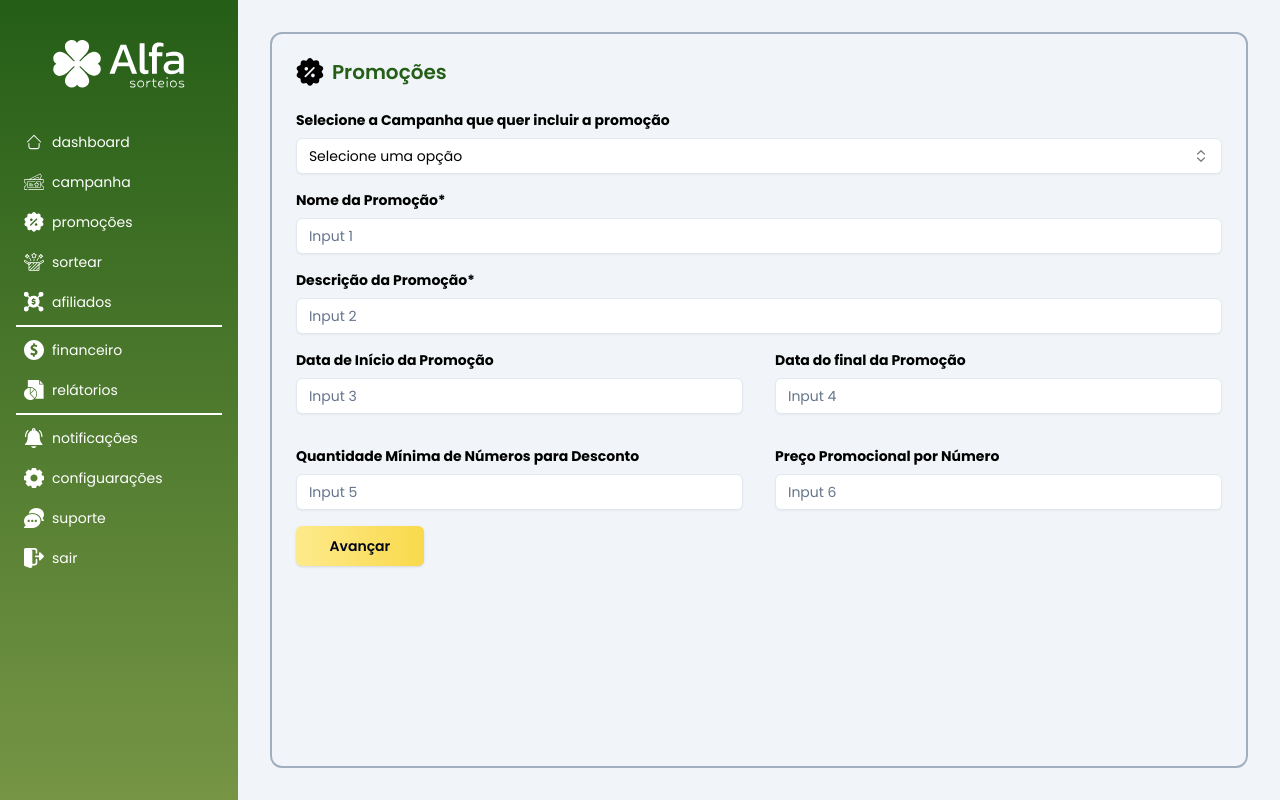
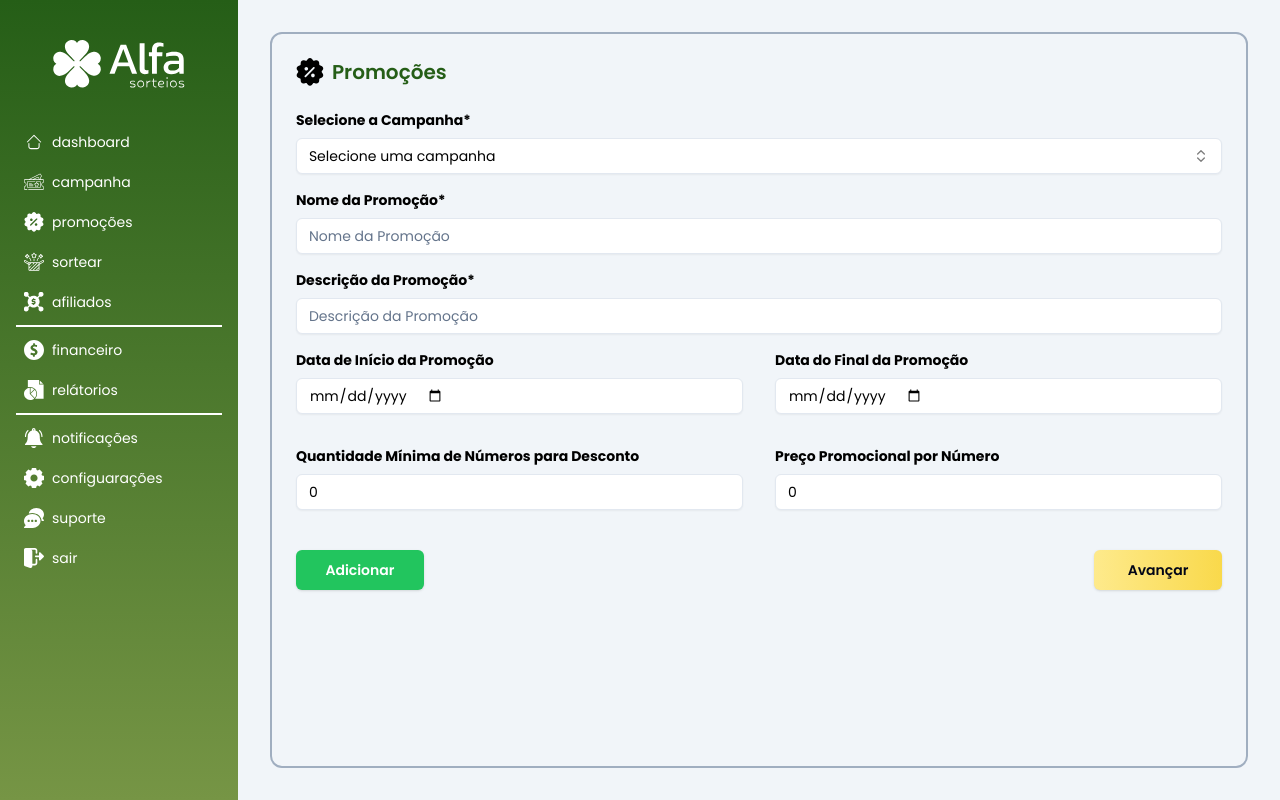
Before and after one commit to developerJR7/AlfaSorteioSite, a React (Vite) app: page /promotions/configpromotions in a window 1280 px wide. Built offline with nearby package versions, Linux system fonts and the light colour scheme; sample sign-in values are in the browser's storage.

Commit message:
build nova

```diff
--- a/src/pages/Affiliate/index.tsx
+++ b/src/pages/Affiliate/index.tsx
@@ -74,7 +74,7 @@ const AffiliatesList: React.FC = () => {
 
             <Link
               className="absolute right-4 top-4 rounded-lg bg-gradient-to-r from-[#FEEA8C] to-[#F9D94B] px-6 py-1 text-lg font-semibold text-[#3D3D3D] shadow-md transition-all duration-300 hover:text-white"
-              to={'/affiliates/paymentsaffiliates'}
+              to={'/affiliates/create'}
             >
               + Nova
             </Link>
--- a/src/pages/Promotions/ConfigPromotions.tsx
+++ b/src/pages/Promotions/ConfigPromotions.tsx
@@ -9,25 +9,49 @@ import {
   SelectTrigger,
   SelectValue
 } from '@/components/ui/select'
-import React from 'react'
+import React, { useState } from 'react'
+import { PromotionStatetype } from '@/types/promotions'
 
 const ConfigPromotions: React.FC = () => {
-  const [selectOption, setSelectOption] = React.useState('')
-  const [input1, setInput1] = React.useState('')
-  const [input2, setInput2] = React.useState('')
-  const [input3, setInput3] = React.useState('')
-  const [input4, setInput4] = React.useState('')
-  const [input5, setInput5] = React.useState('')
-  const [input6, setInput6] = React.useState('')
+  const [state, setState] = useState<PromotionStatetype>({
+    id_campaign: '',
+    name: '',
+    description: '',
+    start_date: '',
+    end_date: '',
+    min_quotas: 0,
+    promotional_price: 0
+  })
+
+  const [showOptions, setShowOptions] = useState(false)
+  const [campaigns, setCampaigns] = useState([
+    { id: 'campaign1', name: 'Campanha 1' },
+    { id: 'campaign2', name: 'Campanha 2' },
+    { id: 'campaign3', name: 'Campanha 3' }
+  ])
 
   const handleSubmit = (e: React.FormEvent) => {
     e.preventDefault()
-    if (!selectOption || !input1 || !input2) {
+    const { id_campaign, name, description } = state
+    if (!id_campaign || !name || !description) {
       alert('Por favor, preencha todos os campos obrigatórios.')
       return
     }
+    console.log('Formulário enviado com sucesso')
+  }
 
-    console.log('Formulário enviado com sucesso')
+  const handleChange = (e: React.ChangeEvent<HTMLInputElement>) => {
+    const { id, value } = e.target
+    setState((prevState: PromotionStatetype) => ({
+      ...prevState,
+      [id]: value
+    }))
+  }
+
+  const handleRemoveCampaign = (id: string) => {
+    setCampaigns((prevCampaigns) =>
+      prevCampaigns.filter((campaign) => campaign.id !== id)
+    )
   }
 
   return (
@@ -42,113 +66,158 @@ const ConfigPromotions: React.FC = () => {
           className="flex flex-col gap-4 text-sm font-normal text-black"
         >
           <div className="flex flex-col gap-2">
-            <label htmlFor="selectOption" className="font-bold">
-              Selecione a Campanha que quer incluir a promoção
+            <label htmlFor="id_campaign" className="font-bold">
+              Selecione a Campanha*
             </label>
-            <Select onValueChange={setSelectOption} value={selectOption}>
+            <Select
+              onValueChange={(value) =>
+                setState((prevState) => ({
+                  ...prevState,
+                  id_campaign: value
+                }))
+              }
+              value={state.id_campaign}
+            >
               <SelectTrigger className="bg-white shadow-sm">
-                <SelectValue placeholder="Selecione uma opção" />
+                <SelectValue placeholder="Selecione uma campanha" />
               </SelectTrigger>
               <SelectContent>
-                <SelectItem value="option1">Opção 1</SelectItem>
-                <SelectItem value="option2">Opção 2</SelectItem>
-                <SelectItem value="option3">Opção 3</SelectItem>
+                <SelectItem value="campaign1">Campanha 1</SelectItem>
+                <SelectItem value="campaign2">Campanha 2</SelectItem>
+                <SelectItem value="campaign3">Campanha 3</SelectItem>
               </SelectContent>
             </Select>
           </div>
 
           <div className="flex flex-col gap-2">
-            <label htmlFor="input1" className="font-bold">
+            <label htmlFor="name" className="font-bold">
               Nome da Promoção*
             </label>
             <Input
-              id="input1"
+              id="name"
               type="text"
-              placeholder="Input 1"
-              value={input1}
-              onChange={(e) => setInput1(e.target.value)}
+              placeholder="Nome da Promoção"
+              value={state.name}
+              onChange={handleChange}
               className="bg-white shadow-sm"
             />
           </div>
 
           <div className="flex flex-col gap-2">
-            <label htmlFor="input2" className="font-bold">
+            <label htmlFor="description" className="font-bold">
               Descrição da Promoção*
             </label>
             <Input
-              id="input2"
+              id="description"
               type="text"
-              placeholder="Input 2"
-              value={input2}
-              onChange={(e) => setInput2(e.target.value)}
+              placeholder="Descrição da Promoção"
+              value={state.description}
+              onChange={handleChange}
               className="bg-white shadow-sm"
             />
           </div>
 
           <div className="grid grid-cols-2 gap-8">
             <div className="flex flex-col gap-2">
-              <label htmlFor="input3" className="font-bold">
+              <label htmlFor="start_date" className="font-bold">
                 Data de Início da Promoção
               </label>
               <Input
-                id="input3"
-                type="text"
-                placeholder="Input 3"
-                value={input3}
-                onChange={(e) => setInput3(e.target.value)}
+                id="start_date"
+                type="date"
+                placeholder="Data de Início"
+                value={state.start_date}
+                onChange={handleChange}
                 className="bg-white shadow-sm"
               />
             </div>
 
             <div className="flex flex-col gap-2">
-              <label htmlFor="input4" className="font-bold">
-                Data do final da Promoção
+              <label htmlFor="end_date" className="font-bold">
+                Data do Final da Promoção
               </label>
               <Input
-                id="input4"
-                type="text"
-                placeholder="Input 4"
-                value={input4}
-                onChange={(e) => setInput4(e.target.value)}
+                id="end_date"
+                type="date"
+                placeholder="Data do Final"
+                value={state.end_date}
+                onChange={handleChange}
                 className="bg-white shadow-sm"
               />
             </div>
 
             <div className="flex flex-col gap-2">
-              <label htmlFor="input5" className="font-bold">
+              <label htmlFor="min_quotas" className="font-bold">
                 Quantidade Mínima de Números para Desconto
               </label>
               <Input
-                id="input5"
-                type="text"
-                placeholder="Input 5"
-                value={input5}
-                onChange={(e) => setInput5(e.target.value)}
+                id="min_quotas"
+                type="number"
+                placeholder="Quantidade Mínima"
+                value={state.min_quotas}
+                onChange={handleChange}
                 className="bg-white shadow-sm"
               />
             </div>
 
             <div className="flex flex-col gap-2">
-              <label htmlFor="input6" className="font-bold">
+              <label htmlFor="promotional_price" className="font-bold">
                 Preço Promocional por Número
               </label>
               <Input
-                id="input6"
-                type="text"
-                placeholder="Input 6"
-                value={input6}
-                onChange={(e) => setInput6(e.target.value)}
+                id="promotional_price"
+                type="number"
+                placeholder="Preço Promocional"
+                value={state.promotional_price}
+                onChange={handleChange}
                 className="bg-white shadow-sm"
               />
             </div>
           </div>
 
+          {/* Botão Adicionar e Botão Avançar */}
+          <div className="mt-6 flex justify-between">
+            <Button
+              type="button"
+              onClick={() => setShowOptions(!showOptions)}
+              className="h-10 w-32 rounded-md bg-green-500 font-semibold text-white"
+            >
+              Adicionar
+            </Button>
             <Button
               type="submit"
               className="h-10 w-32 rounded-md bg-gradient-to-r from-[#FEEA8C] to-[#F9D94B] px-4 py-2 font-semibold text-slate-950 transition-all duration-300 hover:text-white"
             >
               Avançar
             </Button>
+          </div>
+
+          {/* Opções de Campanhas com Checkboxes e Opção de Excluir */}
+          {showOptions && (
+            <div className="mt-4 text-left">
+              <p className="font-bold">Campanhas disponíveis:</p>
+              <ul className="pl-4">
+                {campaigns.map((campaign) => (
+                  <li key={campaign.id} className="flex items-center gap-2">
+                    <input
+                      type="checkbox"
+                      id={campaign.id}
+                      name={campaign.name}
+                      className="mr-2"
+                    />
+                    <label htmlFor={campaign.id}>{campaign.name}</label>
+                    <Button
+                      type="button"
+                      onClick={() => handleRemoveCampaign(campaign.id)}
+                      className="ml-2 text-red-500"
+                    >
+                      Excluir
+                    </Button>
+                  </li>
+                ))}
+              </ul>
+            </div>
+          )}
         </form>
       </div>
     </Container>
--- a/src/routes/RotasPrivadas.tsx
+++ b/src/routes/RotasPrivadas.tsx
@@ -6,9 +6,10 @@ import Financas from '@/pages/Finance'
 import Promocoes from '@/pages/Promotions'
 import ConfigPromotions from '@/pages/Promotions/ConfigPromotions'
 import Relatorios from '@/pages/Reports'
+import Afiliados from '@/pages/Affiliate'
+import CreateAffiliates from '@/pages/Affiliate/CreateAffiliates'
 import React from 'react'
 import { Navigate, Routes as ReactRoutes, Route } from 'react-router-dom'
-import Afiliados from '@/pages/Affiliate'
 
 export const RotasPrivadas: React.FC = () => {
   return (
@@ -26,9 +27,9 @@ export const RotasPrivadas: React.FC = () => {
 
         {/* Afiliados */}
         <Route path="/affiliates">
-          <Route index element={<Afiliados />} />
-          <Route path="create" element={<Create />} />{' '}
-          {/* Adicionando rota para criar campanhas */}
+          <Route index element={<Afiliados />} /> {/* Página inicial de afiliados */}
+          <Route path="create" element={<CreateAffiliates />} />{' '}
+          {/* Formulário de criação de afiliados */}
         </Route>
 
         {/* Finanças */}
@@ -37,8 +38,7 @@ export const RotasPrivadas: React.FC = () => {
         {/* Promotions */}
         <Route path="/promotions">
           <Route index element={<Promocoes />} />
-          <Route path="configpromotions" element={<ConfigPromotions />} />{' '}
-          {/* Nova rota */}
+          <Route path="configpromotions" element={<ConfigPromotions />} />
         </Route>
 
         {/* Relatórios */}
--- a/src/types/promotions.d.ts
+++ b/src/types/promotions.d.ts
@@ -1,7 +1,11 @@
-declare namespace App {
-  export interface PromotionsProps {
-    name: string
-    linkedCampaign: string
-    totalValue: number
-  }
+export type PromotionStatetype = {
+  id_campaign: nu
+  id: number
+  campaign_name: string
+  name: string
+  description: string
+  start_date: string
+  end_date: string
+  min_quotas: number
+  promotional_price: number
 }
```
Also changed, not shown: src/components/modal/modalconfirm.tsx (added, +45 -0 lines), src/hooks/promotionsApi.ts (+12 -6 lines), src/pages/Promotions/ColumnsPromotions.tsx (+2 -56 lines), src/pages/Promotions/index.tsx (+15 -8 lines). Lines whose indentation alone changed are shown as unchanged.
